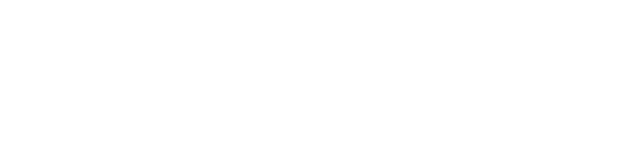
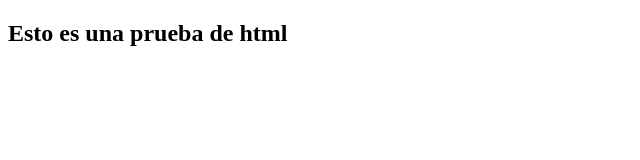
Before and after one commit to EdwinMunozZ/CursoGit, a plain HTML site: page index.html in a window 1280 px wide. Shown: the whole page, without its empty margins (0-640 px from the left). Drawn offline with Linux system fonts and the light colour scheme.

Commit message:
modificado index

```diff
--- a/index.html
+++ b/index.html
@@ -6,6 +6,6 @@
     <title>Document</title>
 </head>
 <body>
-
+    <h2>Esto es una prueba de html</h2>
 </body>
 </html>
```
